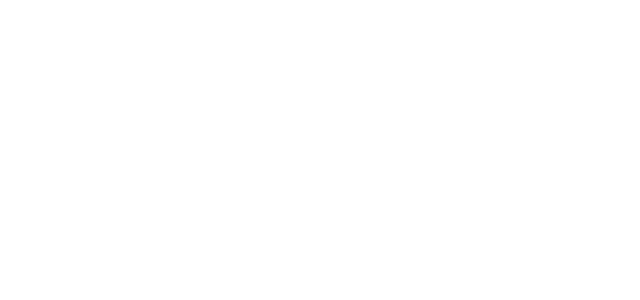
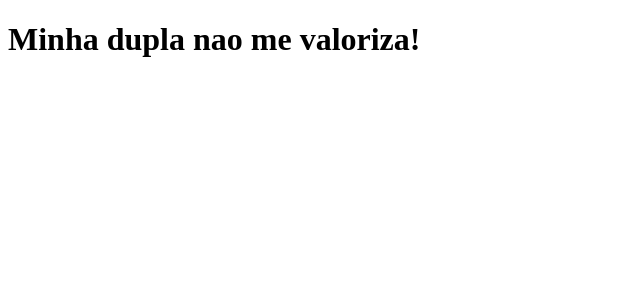
Before and after one commit to Priscilacastroa/coffee-forum, a React (Create React App) app: page / in a window 1280 px wide. Shown: the top 300 px of the page, without its empty margins (0-640 px from the left). Built offline with nearby package versions, Linux system fonts and the light colour scheme.

Commit message:
commit da anna

```diff
--- a/src/App.js
+++ b/src/App.js
@@ -1,5 +1,9 @@
 function App() {
-  return <div className="App"></div>;
+  return (
+    <div className="App">
+      <h1>Minha dupla nao me valoriza!</h1>
+    </div>
+  );
 }
 
 export default App;
```
